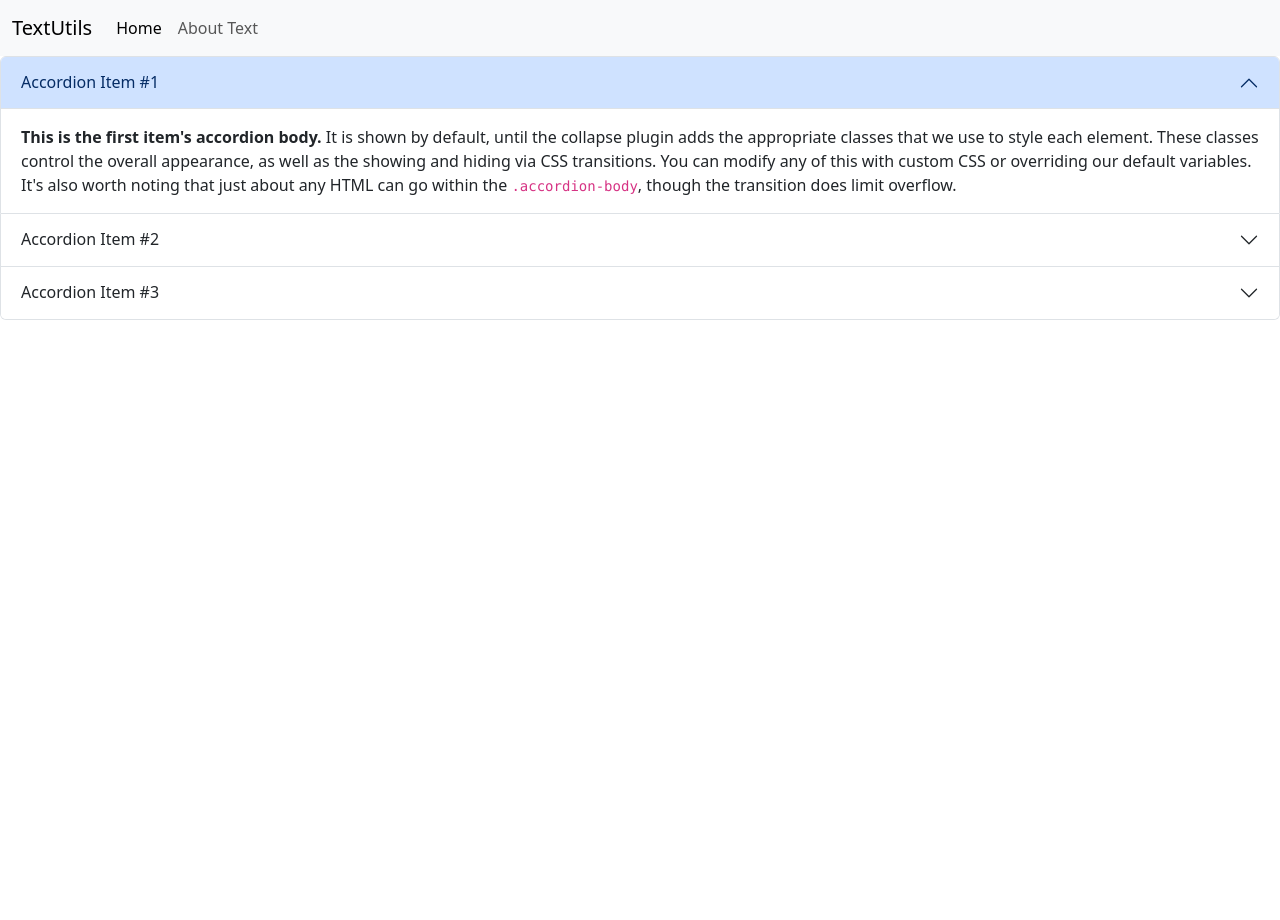
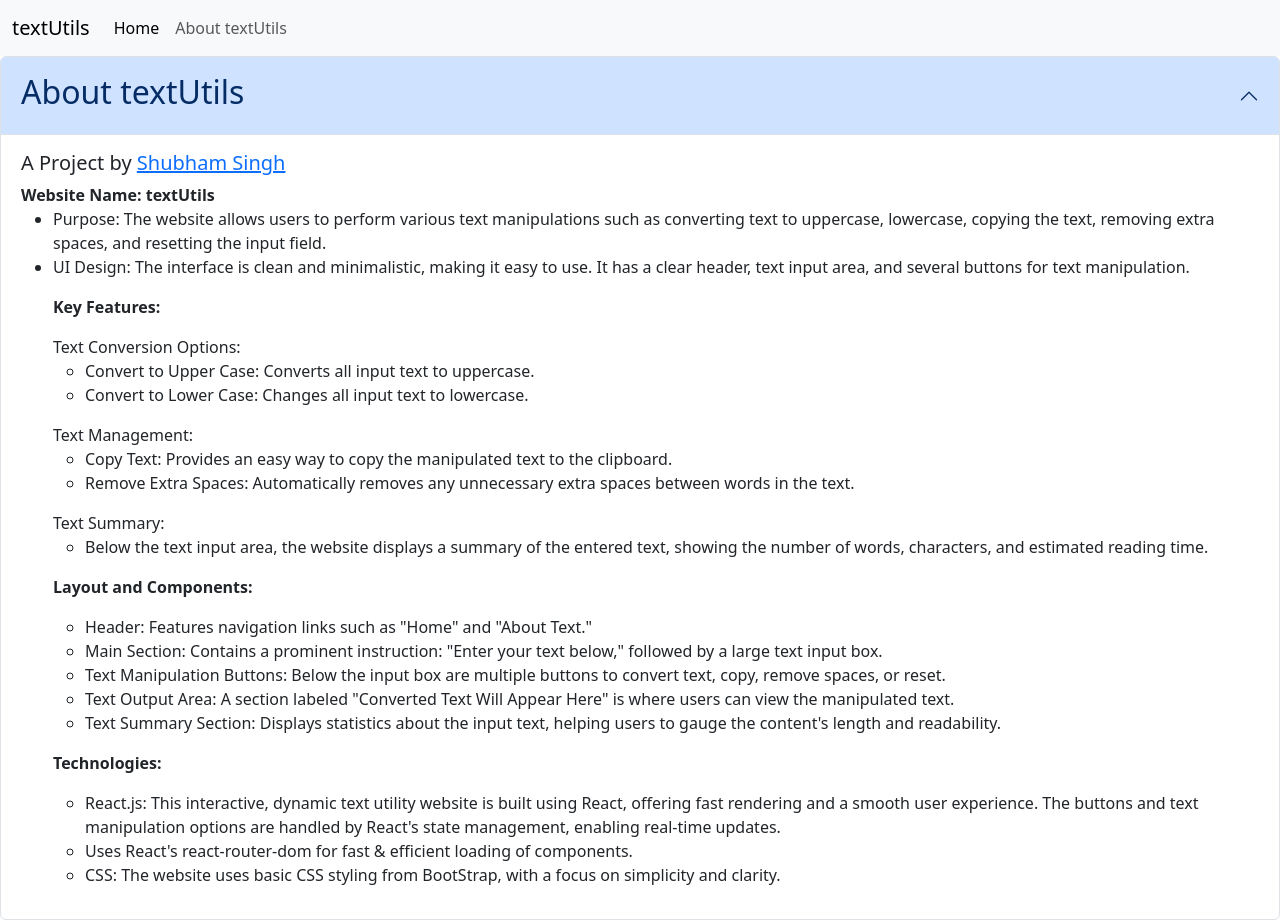
Before and after one commit to ShubhamSingh-04/textUtils, a React (Create React App) app: page /#/about in a window 1280 px wide. Before the commit the page ends 800 px from the top, so only its background shows below. Built offline with nearby package versions, Linux system fonts and the light colour scheme.

Commit message:
Updated about and README

```diff
--- a/public/index.html
+++ b/public/index.html
@@ -13,7 +13,7 @@
 
     <link rel="manifest" href="%PUBLIC_URL%/manifest.json" />
     <link href="https://cdn.jsdelivr.net/npm/bootstrap@5.3.3/dist/css/bootstrap.min.css" rel="stylesheet" integrity="sha384-QWTKZyjpPEjISv5WaRU9OFeRpok6YctnYmDr5pNlyT2bRjXh0JMhjY6hW+ALEwIH" crossorigin="anonymous">
-    <title>Text Utils - Home</title>
+    <title>textUtils</title>
   </head>
   <script src="https://cdn.jsdelivr.net/npm/@popperjs/core@2.11.8/dist/umd/popper.min.js" integrity="sha384-I7E8VVD/ismYTF4hNIPjVp/Zjvgyol6VFvRkX/vR+Vc4jQkC+hVqc2pM8ODewa9r" crossorigin="anonymous"></script>
   <body>
--- a/src/App.js
+++ b/src/App.js
@@ -40,7 +40,7 @@ function App() {
   return (
     <>
       <Router>
-      <Navbar title='TextUtils' />
+      <Navbar title='textUtils' aboutText='About textUtils'/>
       <Alert alert={alert} />
 
 
--- a/src/components/About.js
+++ b/src/components/About.js
@@ -1,8 +1,7 @@
 import React from 'react'
 
 let myStyle = {
-    color: 'green !important',
-    backgroundColor: 'black !important'
+    width: '100%'
 }
 
 
@@ -12,39 +11,77 @@ export default function About() {
             <div className="accordion-item" style={myStyle}>
                 <h2 className="accordion-header">
                     <button className="accordion-button" type="button" data-bs-toggle="collapse" data-bs-target="#panelsStayOpen-collapseOne" aria-expanded="true" aria-controls="panelsStayOpen-collapseOne">
-                        Accordion Item #1
+                        <h2>About textUtils</h2>
                     </button>
                 </h2>
                 <div id="panelsStayOpen-collapseOne" className="accordion-collapse collapse show">
                     <div className="accordion-body">
-                        <strong>This is the first item's accordion body.</strong> It is shown by default, until the collapse plugin adds the appropriate classes that we use to style each element. These classes control the overall appearance, as well as the showing and hiding via CSS transitions. You can modify any of this with custom CSS or overriding our default variables. It's also worth noting that just about any HTML can go within the <code>.accordion-body</code>, though the transition does limit overflow.
+                        <h5>A Project by <a href="https://www.linkedin.com/in/shubhamsingh3804?lipi=urn%3Ali%3Apage%3Ad_flagship3_profile_view_base_contact_details%3BBu3c048rTlCV%2BrtFxOXqmA%3D%3D" target='_blank'>Shubham Singh</a></h5>
+                        <p><strong>Website Name: textUtils</strong>
+                            <ul>
+                                <li> Purpose: The website allows users to perform various text manipulations such as converting text to uppercase, lowercase, copying the text, removing extra spaces, and resetting the input field.</li>
+                                <li> UI Design: The interface is clean and minimalistic, making it easy to use. It has a clear header, text input area, and several buttons for text manipulation.</li>
+                            </ul>
+
+                            <ul>
+                                <p><strong>Key Features:</strong> </p>
+                                <p>Text Conversion Options:
+                                    <ul>
+                                        <li> Convert to Upper Case: Converts all input text to uppercase.</li>
+                                        <li>Convert to Lower Case: Changes all input text to lowercase.</li>
+                                    </ul>
+                                </p>
+
+                                <p>Text Management:
+                                    <ul>
+                                        <li>Copy Text: Provides an easy way to copy the manipulated text to the clipboard.
+                                        </li>
+                                        <li> Remove Extra Spaces: Automatically removes any unnecessary extra spaces between words in the text.</li>
+                                    </ul>
+                                </p>
+
+                                <p> Text Summary:
+                                    <ul>
+                                        <li> Below the text input area, the website displays a summary of the entered text, showing the number of words, characters, and estimated reading time.</li>
+                                    </ul>
+                                </p>
+                            </ul>
+
+                            <ul>
+                                <p><strong>Layout and Components:</strong> </p>
+                                <ul>
+                                    <li>Header: Features navigation links such as "Home" and "About Text."</li>
+                                    <li>Main Section: Contains a prominent instruction: "Enter your text below," followed by a large text input box.</li>
+                                    <li>Text Manipulation Buttons: Below the input box are multiple buttons to convert text, copy, remove spaces, or reset.</li>
+                                    <li> Text Output Area: A section labeled "Converted Text Will Appear Here" is where users can view the manipulated text.</li>
+                                    <li>Text Summary Section: Displays statistics about the input text, helping users to gauge the content's length and readability.</li>
+                                </ul>
+                            </ul>
+
+                            <ul>
+                                <p><strong>Technologies:</strong> </p>
+                                <ul>
+                                    <li> React.js: This interactive, dynamic text utility website is built using React, offering fast rendering and a smooth user experience. The buttons and text manipulation options are handled by React's state management, enabling real-time updates.</li>
+                                    <li>Uses React's react-router-dom for fast & efficient loading of components.</li>
+                                    <li>CSS: The website uses basic CSS styling from BootStrap, with a focus on simplicity and clarity.</li>
+                                </ul>
+                            </ul>
+
+
+
+
+
+
+
+
+
+
+
+                        </p>
                     </div>
                 </div>
             </div>
-            <div className="accordion-item">
-                <h2 className="accordion-header">
-                    <button className="accordion-button collapsed" type="button" data-bs-toggle="collapse" data-bs-target="#panelsStayOpen-collapseTwo" aria-expanded="false" aria-controls="panelsStayOpen-collapseTwo">
-                        Accordion Item #2
-                    </button>
-                </h2>
-                <div id="panelsStayOpen-collapseTwo" className="accordion-collapse collapse">
-                    <div className="accordion-body">
-                        <strong>This is the second item's accordion body.</strong> It is hidden by default, until the collapse plugin adds the appropriate classes that we use to style each element. These classes control the overall appearance, as well as the showing and hiding via CSS transitions. You can modify any of this with custom CSS or overriding our default variables. It's also worth noting that just about any HTML can go within the <code>.accordion-body</code>, though the transition does limit overflow.
-                    </div>
-                </div>
-            </div>
-            <div className="accordion-item">
-                <h2 className="accordion-header">
-                    <button className="accordion-button collapsed" type="button" data-bs-toggle="collapse" data-bs-target="#panelsStayOpen-collapseThree" aria-expanded="false" aria-controls="panelsStayOpen-collapseThree">
-                        Accordion Item #3
-                    </button>
-                </h2>
-                <div id="panelsStayOpen-collapseThree" className="accordion-collapse collapse">
-                    <div className="accordion-body">
-                        <strong>This is the third item's accordion body.</strong> It is hidden by default, until the collapse plugin adds the appropriate classes that we use to style each element. These classes control the overall appearance, as well as the showing and hiding via CSS transitions. You can modify any of this with custom CSS or overriding our default variables. It's also worth noting that just about any HTML can go within the <code>.accordion-body</code>, though the transition does limit overflow.
-                    </div>
-                </div>
-            </div>
+
         </div>
     )
 }
```
Also changed, not shown: 1 other file (tests, documents, lock files or other folders).
